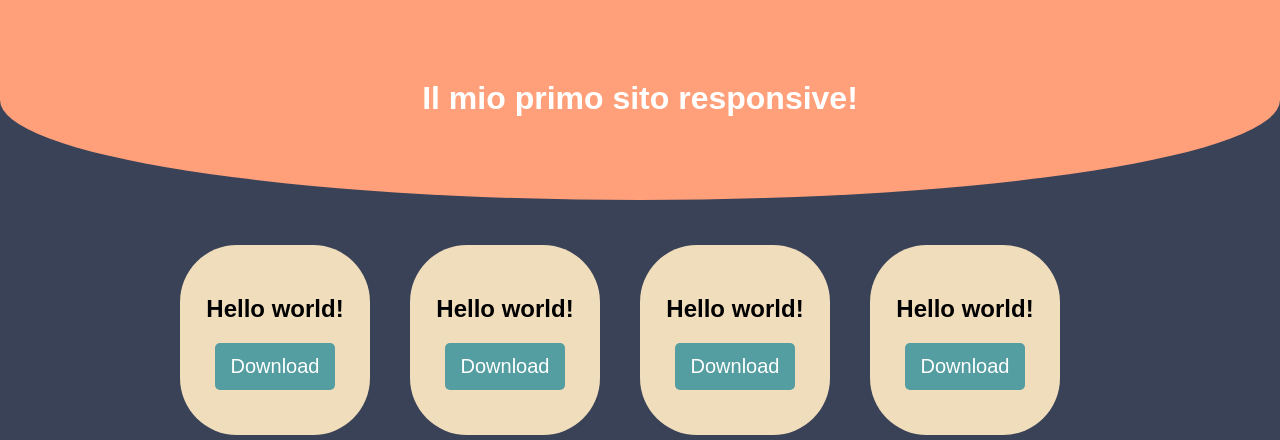
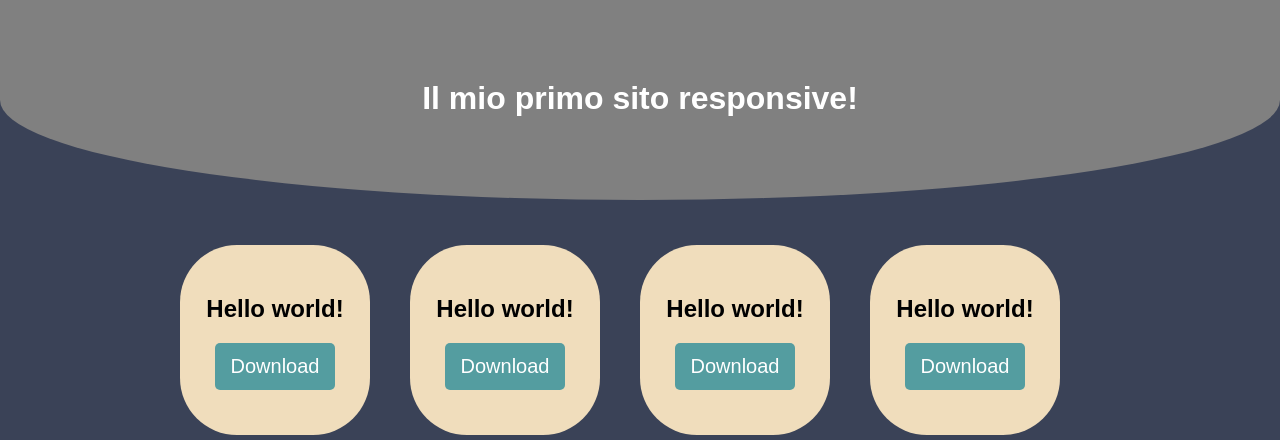
Before and after one commit to Dani26621/PaginaResponsive, a PHP site: page /Responsive.html in a window 1280 px wide. Shown: the top 440 px of the page. Run offline with PHP 8.4, Linux system fonts and the light colour scheme.

Commit message:
Cambio colore

```diff
--- a/Responsive.css
+++ b/Responsive.css
@@ -12,7 +12,7 @@
     top: 0;
     border-radius: 0 0 50% 50%;
     z-index: -1;
-    background-color: lightsalmon;
+    background-color: grey;
   }
 
   .Titolo {
```
